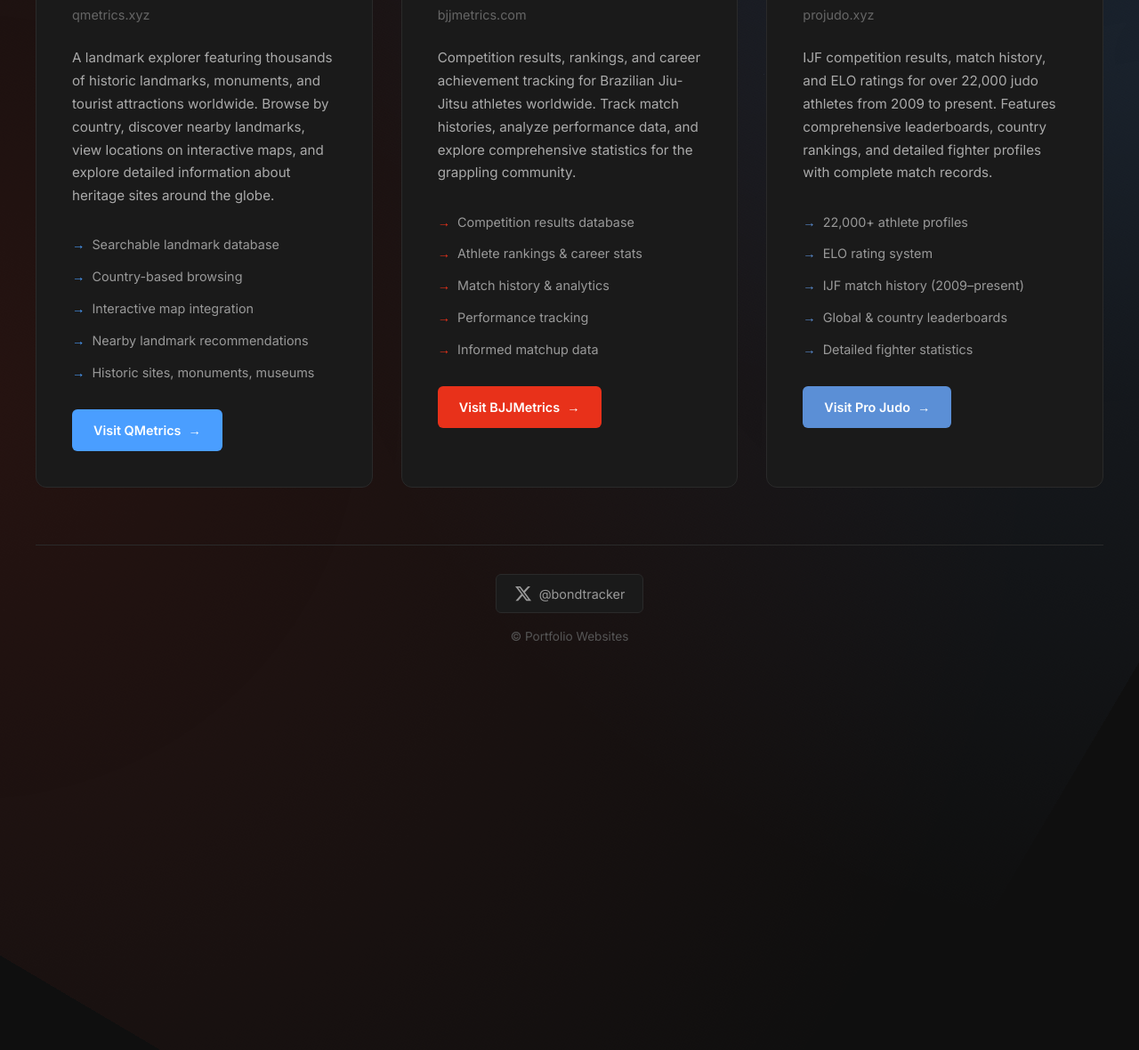
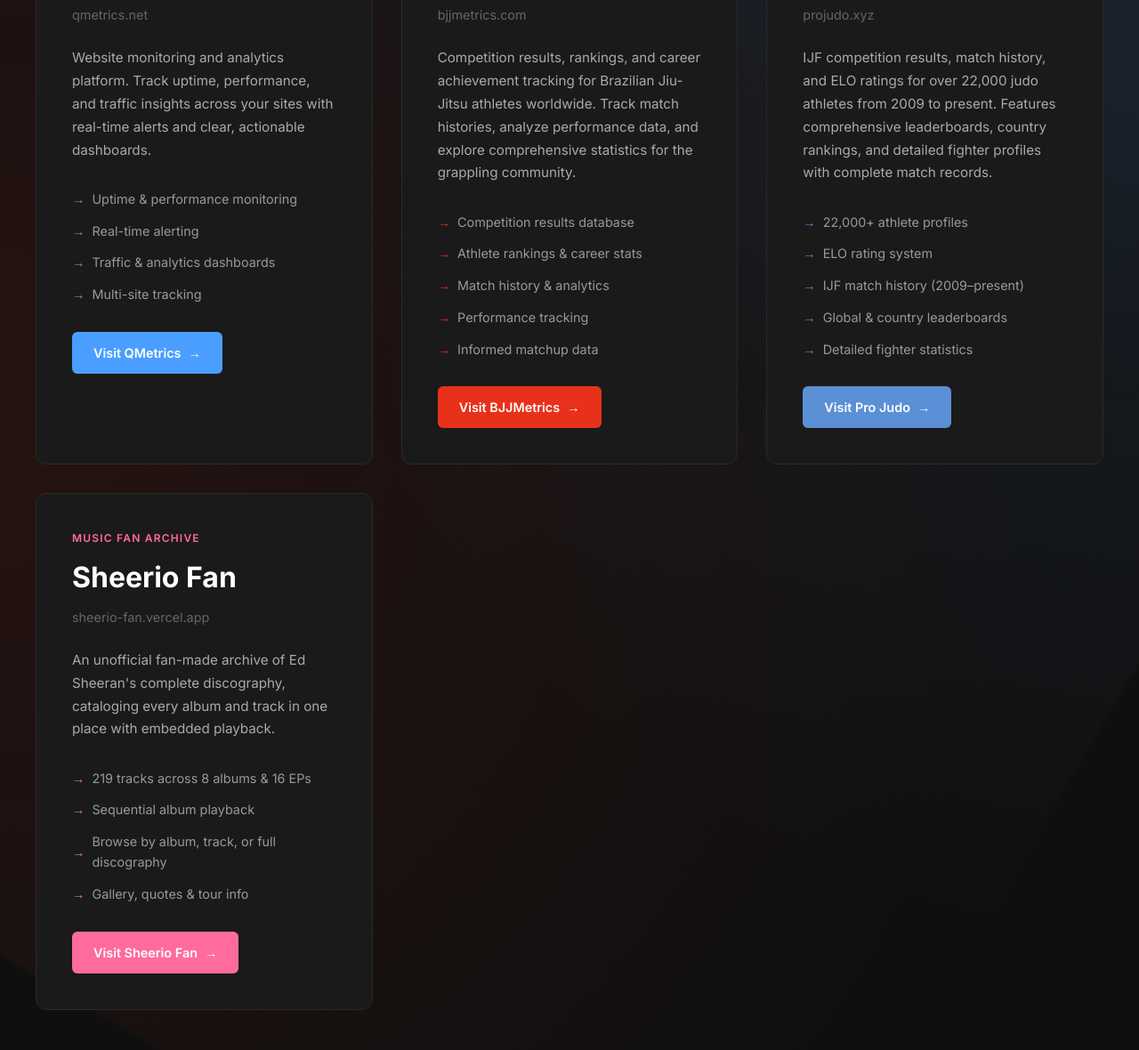
Before and after one commit to pavelfedorov1/portfolio_websites, a plain HTML site: page index.html in a window 1280 px wide. Shown: the part 440-1620 px from the top of the page at 89% size. Before the commit the page ends 1231 px from the top, so only its background shows below. Drawn offline with Linux system fonts and the light colour scheme.

Commit message:
Add Sheerio Fan card, fix QMetrics domain to qmetrics.net
Co-Authored-By: Claude Sonnet 5 <noreply@anthropic.com>

```diff
--- a/index.html
+++ b/index.html
@@ -3,7 +3,7 @@
 <head>
   <meta charset="UTF-8">
   <title>Portfolio Websites</title>
-  <meta name="description" content="Portfolio of web platforms: QMetrics, BJJMetrics, and Pro Judo">
+  <meta name="description" content="Portfolio of web platforms: QMetrics, BJJMetrics, Pro Judo, and Sheerio Fan">
   <meta name="viewport" content="width=device-width, initial-scale=1.0">
   <link href="https://fonts.googleapis.com/css2?family=Inter:wght@300;400;600;700&display=swap" rel="stylesheet">
 
@@ -165,6 +165,7 @@
     .website-card:nth-child(1) { animation-delay: 0.3s; }
     .website-card:nth-child(2) { animation-delay: 0.5s; }
     .website-card:nth-child(3) { animation-delay: 0.7s; }
+    .website-card:nth-child(4) { animation-delay: 0.9s; }
 
     @keyframes fadeInUp {
       from {
@@ -320,6 +321,12 @@
       --accent-glow: rgba(91, 143, 214, 0.3);
     }
 
+    .website-card:nth-child(4) {
+      --accent: #ff6b9d;
+      --accent-dark: #d8567f;
+      --accent-glow: rgba(255, 107, 157, 0.3);
+    }
+
     footer {
       text-align: center;
       padding: 2rem 0;
@@ -403,19 +410,18 @@
         <div class="card-header">
           <div class="category">Landmarks & Travel</div>
           <h2 class="website-title">QMetrics</h2>
-          <div class="website-url">qmetrics.xyz</div>
+          <div class="website-url">qmetrics.net</div>
         </div>
         <p class="website-description">
-          A landmark explorer featuring thousands of historic landmarks, monuments, and tourist attractions worldwide. Browse by country, discover nearby landmarks, view locations on interactive maps, and explore detailed information about heritage sites around the globe.
+          Website monitoring and analytics platform. Track uptime, performance, and traffic insights across your sites with real-time alerts and clear, actionable dashboards.
         </p>
         <ul class="features-list">
-          <li>Searchable landmark database</li>
-          <li>Country-based browsing</li>
-          <li>Interactive map integration</li>
-          <li>Nearby landmark recommendations</li>
-          <li>Historic sites, monuments, museums</li>
+          <li>Uptime & performance monitoring</li>
+          <li>Real-time alerting</li>
+          <li>Traffic & analytics dashboards</li>
+          <li>Multi-site tracking</li>
         </ul>
-        <a href="https://qmetrics.xyz" target="_blank" rel="noopener" class="visit-link">Visit QMetrics</a>
+        <a href="https://qmetrics.net" target="_blank" rel="noopener" class="visit-link">Visit QMetrics</a>
       </div>
 
       <!-- BJJMetrics -->
@@ -458,6 +464,25 @@
         <a href="https://projudo.xyz" target="_blank" rel="noopener" class="visit-link">Visit Pro Judo</a>
       </div>
 
+      <!-- Sheerio Fan -->
+      <div class="website-card">
+        <div class="card-header">
+          <div class="category">Music Fan Archive</div>
+          <h2 class="website-title">Sheerio Fan</h2>
+          <div class="website-url">sheerio-fan.vercel.app</div>
+        </div>
+        <p class="website-description">
+          An unofficial fan-made archive of Ed Sheeran's complete discography, cataloging every album and track in one place with embedded playback.
+        </p>
+        <ul class="features-list">
+          <li>219 tracks across 8 albums & 16 EPs</li>
+          <li>Sequential album playback</li>
+          <li>Browse by album, track, or full discography</li>
+          <li>Gallery, quotes & tour info</li>
+        </ul>
+        <a href="https://sheerio-fan.vercel.app" target="_blank" rel="noopener" class="visit-link">Visit Sheerio Fan</a>
+      </div>
+
     </div>
 
     <footer>
@@ -492,7 +517,8 @@
     const colors = [
       'rgba(74, 158, 255, 0.6)',
       'rgba(232, 49, 26, 0.6)',
-      'rgba(91, 143, 214, 0.6)'
+      'rgba(91, 143, 214, 0.6)',
+      'rgba(255, 107, 157, 0.6)'
     ];
 
     class Particle {
```
